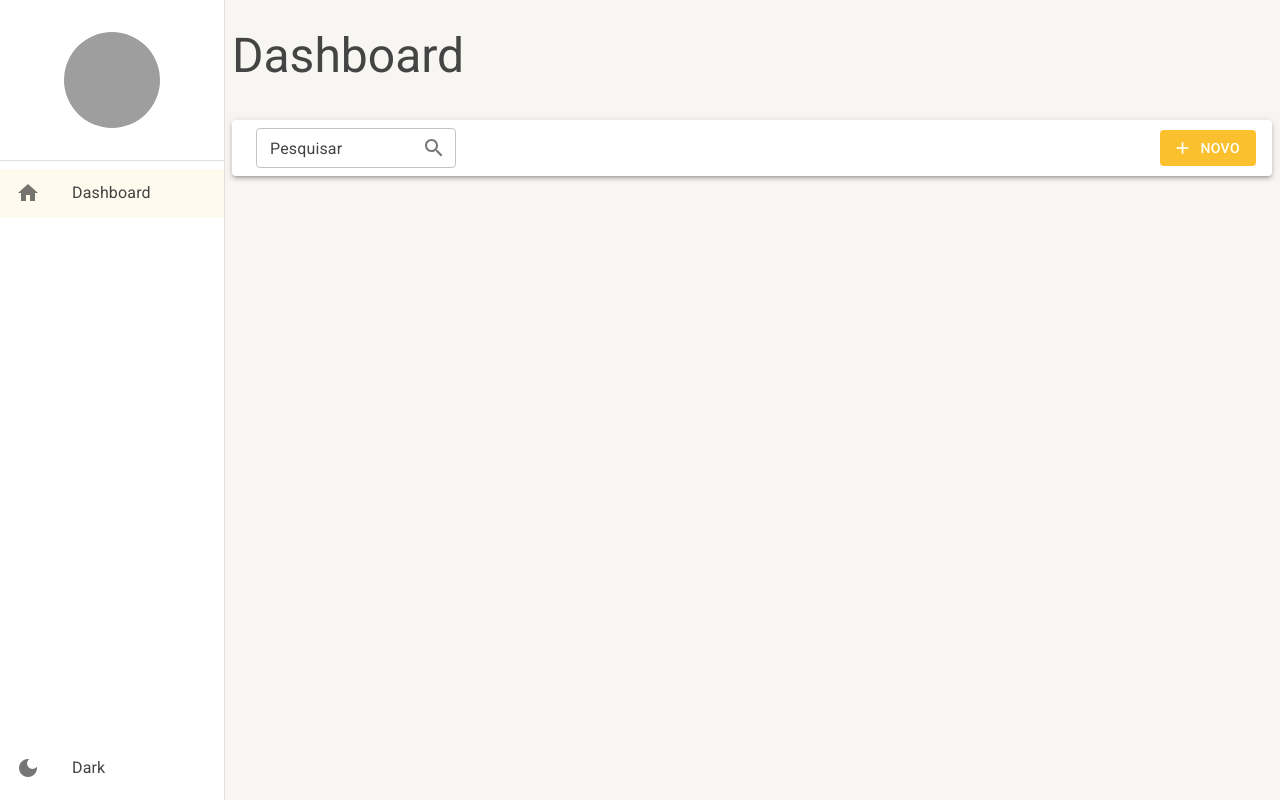
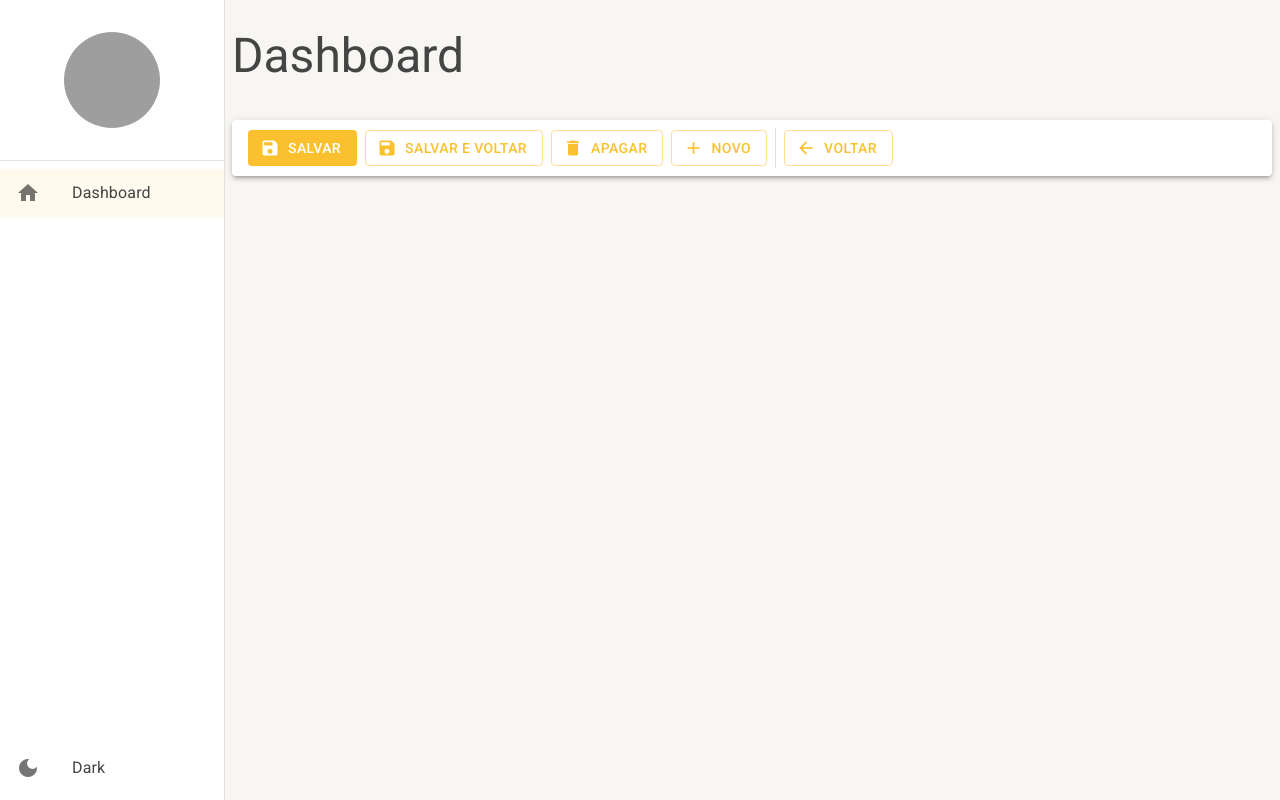
Before and after one commit to wmfariadev/crud-ts-mui, a React (Create React App) app: page /dashbord in a window 1280 px wide. Built offline with nearby package versions, Linux system fonts and the light colour scheme; grey boxes are pictures that could not be loaded.

Commit message:
feat: tools-detail

```diff
--- a/src/pages/dashboard/Dashboard.tsx
+++ b/src/pages/dashboard/Dashboard.tsx
@@ -1,11 +1,15 @@
-
-import { ToolsList } from '../../shared/components'
 
 import { DefaultLayout } from '../../shared/layouts'
+import { ToolsDetail, ToolsList } from '../../shared/components'
 
 export const Dashboard: React.FC = () => {
   return (
-    <DefaultLayout title={'Dashboard'} tools={(<ToolsList showInputSearch showNewButton />)}>
+    <DefaultLayout
+      title={'Dashboard'}
+      tools={(
+        // <ToolsList showInputSearch showNewButton />
+        <ToolsDetail showSaveCloseButton />
+      )}>
     </DefaultLayout>
   )
 }
--- a/src/shared/components/index.ts
+++ b/src/shared/components/index.ts
@@ -1,2 +1,3 @@
 export * from './side-menu/SideMenu'
 export * from './tools-list/ToolsList'
+export * from './tools-detail/ToolsDetail'
--- /dev/null
+++ b/src/shared/components/tools-detail/ToolsDetail.tsx
@@ -0,0 +1,100 @@
+import { ReactNode } from 'react'
+import { Box, Button, Divider, Icon, Paper, useTheme } from '@mui/material'
+
+interface IToolsDetailProps {
+  children?: ReactNode
+  textNewButton?: string
+  showNewButton?: boolean
+  showBackButton?: boolean
+  showDeleteButton?: boolean
+  showSaveButton?: boolean
+  showSaveCloseButton?: boolean
+  onClickNewButton?: () => void
+  onClickBackButton?: () => void
+  onClickDeleteButton?: () => void
+  onClickSaveButton?: () => void
+  onClickSaveCloseButton?: () => void
+}
+
+export const ToolsDetail: React.FC<IToolsDetailProps> = ({
+  textNewButton = 'Novo',
+  showNewButton = true,
+  showBackButton = true,
+  showDeleteButton = true,
+  showSaveButton = true,
+  showSaveCloseButton = false,
+  onClickNewButton,
+  onClickBackButton,
+  onClickDeleteButton,
+  onClickSaveButton,
+  onClickSaveCloseButton
+}: IToolsDetailProps) => {
+
+  const theme = useTheme()
+
+  return (
+    <Box component={Paper}
+      elevation={3}
+      height={theme.spacing(5)}
+      marginX={1}
+      padding={1}
+      paddingX={2}
+      display='flex'
+      gap={1}
+      alignItems='center'>
+      {showSaveButton && (<Box>
+        <Button
+          onClick={onClickSaveButton}
+          color='primary'
+          disableElevation
+          variant='contained'
+          startIcon={<Icon>save</Icon>}>
+          Salvar
+        </Button>
+      </Box>)}
+      {showSaveCloseButton && (<Box>
+        <Button
+          onClick={onClickSaveCloseButton}
+          color='primary'
+          disableElevation
+          variant='outlined'
+          startIcon={<Icon>save</Icon>}>
+          Salvar e Voltar
+        </Button>
+      </Box>)}
+      {showDeleteButton && (<Box>
+        <Button
+          onClick={onClickDeleteButton}
+          color='primary'
+          disableElevation
+          variant='outlined'
+          startIcon={<Icon>delete</Icon>}>
+          Apagar
+        </Button>
+      </Box>)}
+      {showNewButton && (<Box>
+        <Button
+          onClick={onClickNewButton}
+          color='primary'
+          disableElevation
+          variant='outlined'
+          startIcon={<Icon>add</Icon>}>
+          {textNewButton}
+        </Button>
+      </Box>)}
+
+      <Divider variant='middle' orientation='vertical' />
+
+      {showBackButton && (<Box>
+        <Button
+          onClick={onClickBackButton}
+          color='primary'
+          disableElevation
+          variant='outlined'
+          startIcon={<Icon>arrow_back</Icon>}>
+          Voltar
+        </Button>
+      </Box>)}
+    </Box>
+  )
+}
```
